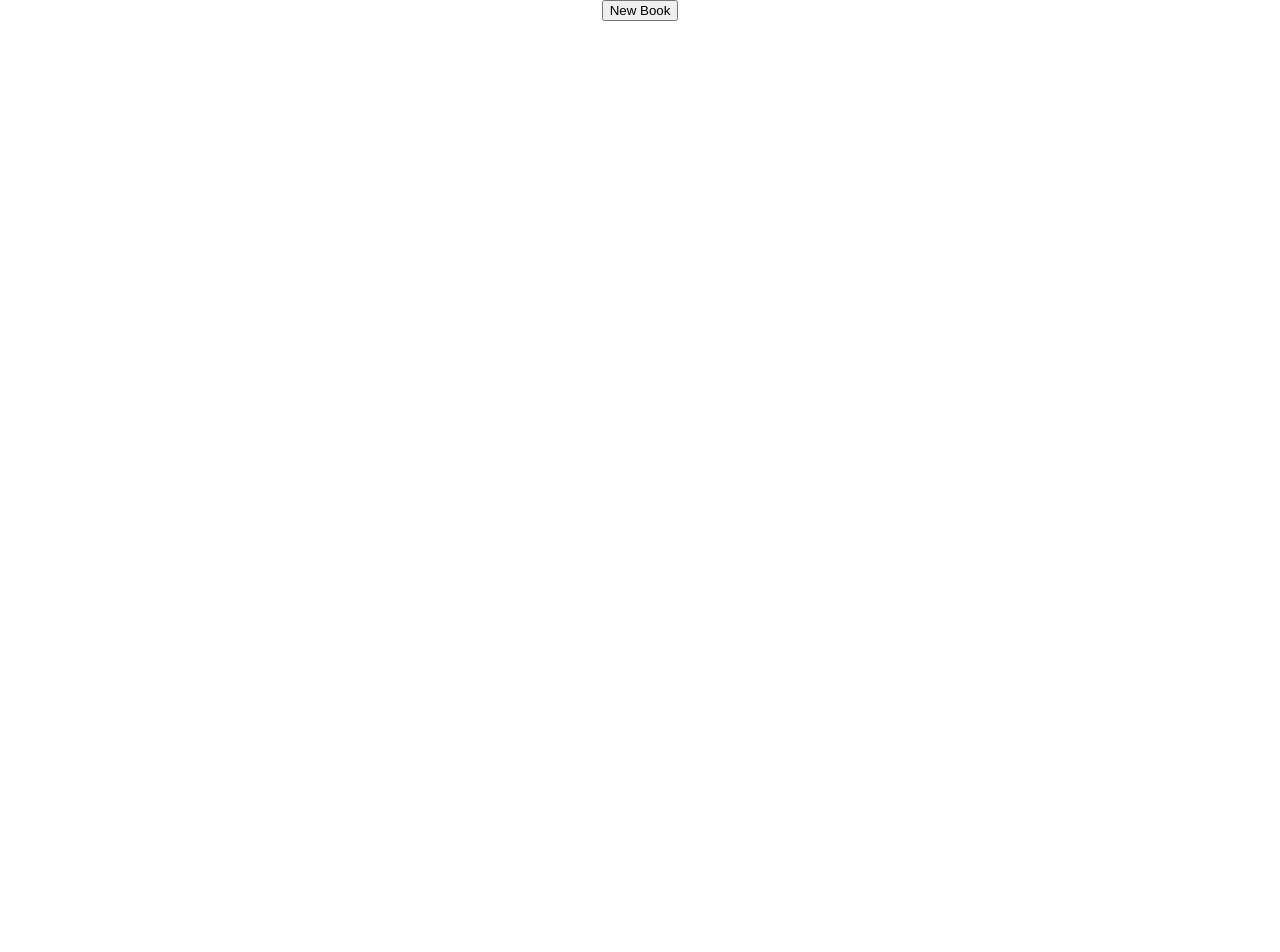
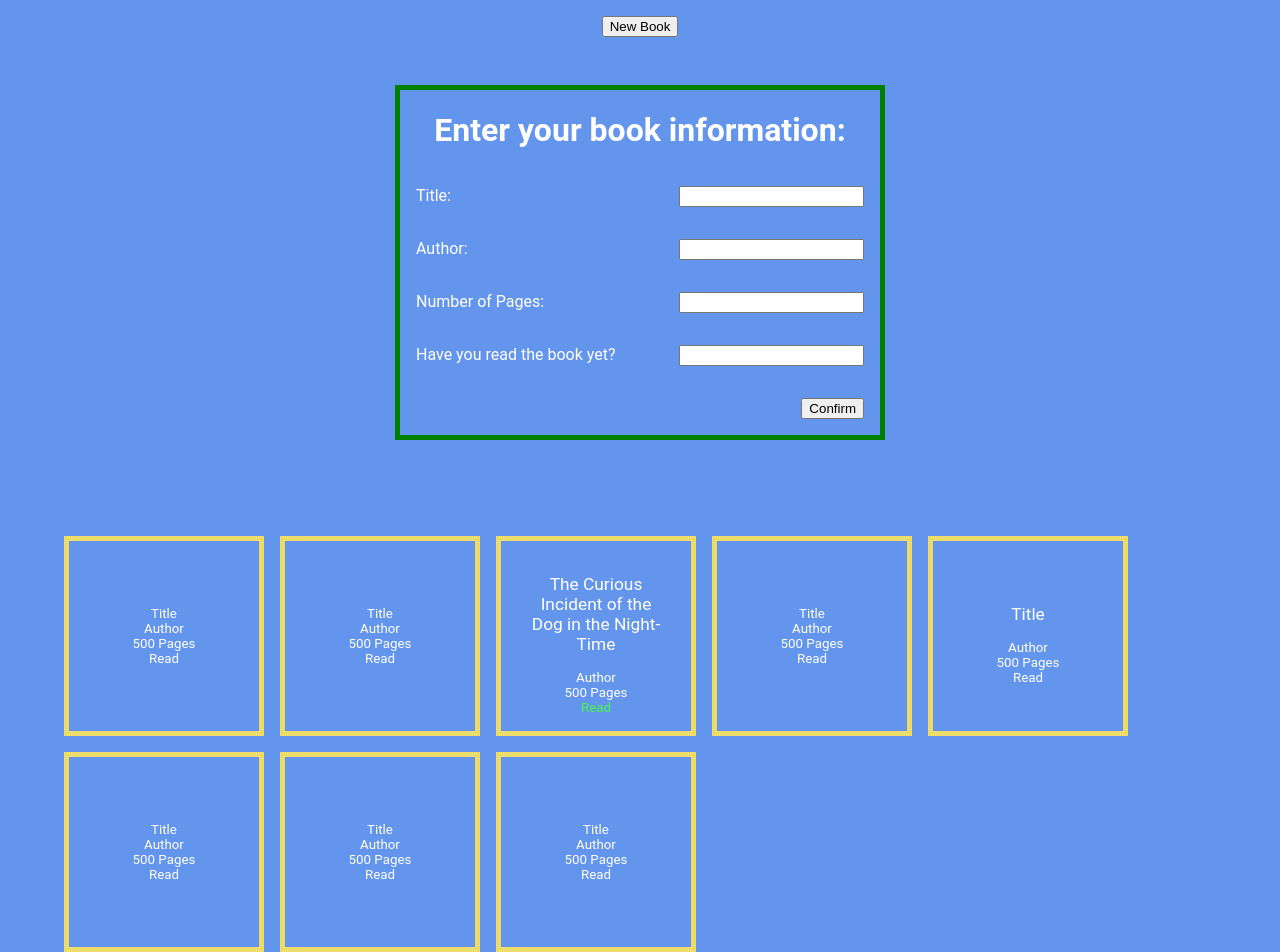
Before and after one commit to jacobdpcm/Library, a plain HTML site: page index.html in a window 1280 px wide. Before the commit the page ends 800 px from the top, so only its background shows below. Drawn offline with Linux system fonts and the light colour scheme.

Commit message:
Set up library logic and some styling

```diff
--- a/index.html
+++ b/index.html
@@ -9,7 +9,7 @@
   <body>
     <div class="buttonArea"><button class="new">New Book</button></div>
     <div class="formArea">
-      <form class="hidden" action="">
+      <form class="" action="">
         <h1>Enter your book information:</h1>
         <div>
           <label for="title">Title:</label>
@@ -27,8 +27,62 @@
           <label for="read">Have you read the book yet?</label>
           <input type="text" id="read">
         </div>
+        <div class="confirm">
+          <button type="button" class="confbut">Confirm</button>
+        </div>
       </form>
     </div>
+    <div class="library">
+      <div class="example">
+        <div>Title</div>
+        <div>Author</div>
+        <div>500 Pages</div>
+        <div>Read</div>
+      </div>
+      <div class="example">
+        <div>Title</div>
+        <div>Author</div>
+        <div>500 Pages</div>
+        <div>Read</div>
+      </div>
+      <div class="example">
+        <div class="title">The Curious Incident of the Dog in the Night-Time</div>
+        <div>Author</div>
+        <div>500 Pages</div>
+        <div class="read">Read</div>
+      </div>
+      <div class="example">
+        <div>Title</div>
+        <div>Author</div>
+        <div>500 Pages</div>
+        <div>Read</div>
+      </div>
+      <div class="example">
+        <div class="title">Title</div>
+        <div>Author</div>
+        <div>500 Pages</div>
+        <div>Read</div>
+      </div>
+      <div class="example">
+        <div>Title</div>
+        <div>Author</div>
+        <div>500 Pages</div>
+        <div>Read</div>
+      </div>
+      <div class="example">
+        <div>Title</div>
+        <div>Author</div>
+        <div>500 Pages</div>
+        <div>Read</div>
+      </div>
+      <div class="example">
+        <div>Title</div>
+        <div>Author</div>
+        <div>500 Pages</div>
+        <div>Read</div>
+      </div>
+    </div>
+
         <script src="index.js"></script>
   </body>
 </html>
--- a/index.js
+++ b/index.js
@@ -9,6 +9,61 @@ Book.prototype.info = function(){
     return this.title + ' by ' + this.author + ', ' + this.pages + ' pages, ' + read;
 }
 
-const newBook = document.querySelector('.new');
+function addBook(libraryArray){
+  const title = document.querySelector('#title');
+  const author = document.querySelector('#author');
+  const pages = document.querySelector('#pages');
+  const read = document.querySelector('#read');
+
+  const theBook = new Book(title.value, author.value, pages.value, read.value)
+  libraryArray.push(theBook);
+}
+
+function updateLibrary(libraryArray){
+  clearLibrary();
+
+  console.log(library)
+
+  libraryArray.forEach(element => {
+    const library = document.querySelector('.library');
+    const bookspot = document.createElement('div');
+    bookspot.classList.add('example');
+    library.appendChild(bookspot);
+
+    const title = document.createElement('div');
+    title.textContent = element.title;
+    bookspot.appendChild(title);
+
+    const author = document.createElement('div');
+    author.textContent = "By" + element.author;
+    bookspot.appendChild(author);
+
+    const pages = document.createElement('div');
+    pages.textContent = element.pages + "Pages";
+    bookspot.appendChild(pages);
+
+    const read = document.createElement('div');
+    read.textContent = element.read;
+    bookspot.appendChild(read);
+
+  });
+}
+
+function clearLibrary(){
+  const library = document.querySelector('.library');
+  library.innerHTML = ''
+}
+
+
+let library = [];
+
+const newButton = document.querySelector('.new');
 const form = document.querySelector('form');
-newBook.addEventListener('click', () => form.classList.toggle('hidden'))
+const confirmButton = document.querySelector('.confbut');
+
+newButton.addEventListener('click', () => form.classList.toggle('hidden'));
+
+confirmButton.addEventListener('click', () => {
+  addBook(library);
+  updateLibrary(library);
+});
--- a/style.css
+++ b/style.css
@@ -6,10 +6,19 @@ body {
     color: black;
     overflow-y: auto;
     overflow-x: auto;
+    background-color: cornflowerblue;
+    color: white;
+}
+
+.buttonArea {
     display: flex;
-    flex-direction: column;
-    justify-content: start;
-    align-items: center;
+    justify-content: center;
+    padding: 1rem;
+}
+
+.formArea {
+    display: flex;
+    justify-content: center;
 }
 
 form {
@@ -18,6 +27,7 @@ form {
     grid-template-rows: 5rem;
     border: 5px solid green;
     margin: 2rem;
+    width: 30rem;
 }
 
 form h1 {
@@ -34,3 +44,41 @@ form>div {
 form.hidden {
     display: none;
 }
+
+.confirm {
+    display: flex;
+    justify-content: end;
+}
+
+.library {
+    flex: 1;
+    display: grid;
+    grid-template-columns: repeat(auto-fit, 200px);
+    grid-auto-rows: 200px;
+    margin: 4rem;
+    gap: 1rem;
+}
+
+.example {
+    border: 5px solid rgb(237, 220, 106);
+    display: flex;
+    flex-direction: column;
+    align-items: center;
+    justify-content: center;
+    font-size: 10pt;
+    padding: .5rem;
+
+}
+
+.example div {
+    text-align: center;
+}
+
+.title {
+    padding: 1rem;
+    font-size: 13pt;
+}
+
+.read {
+    color: rgb(71, 248, 71);
+}
```
